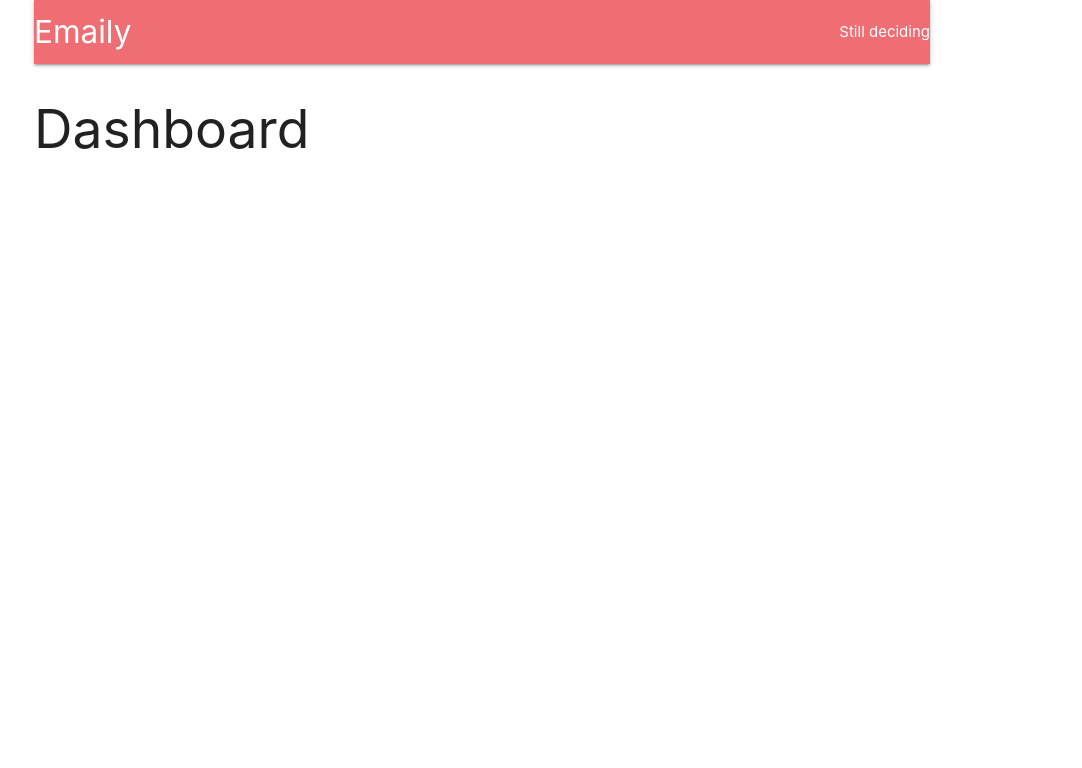
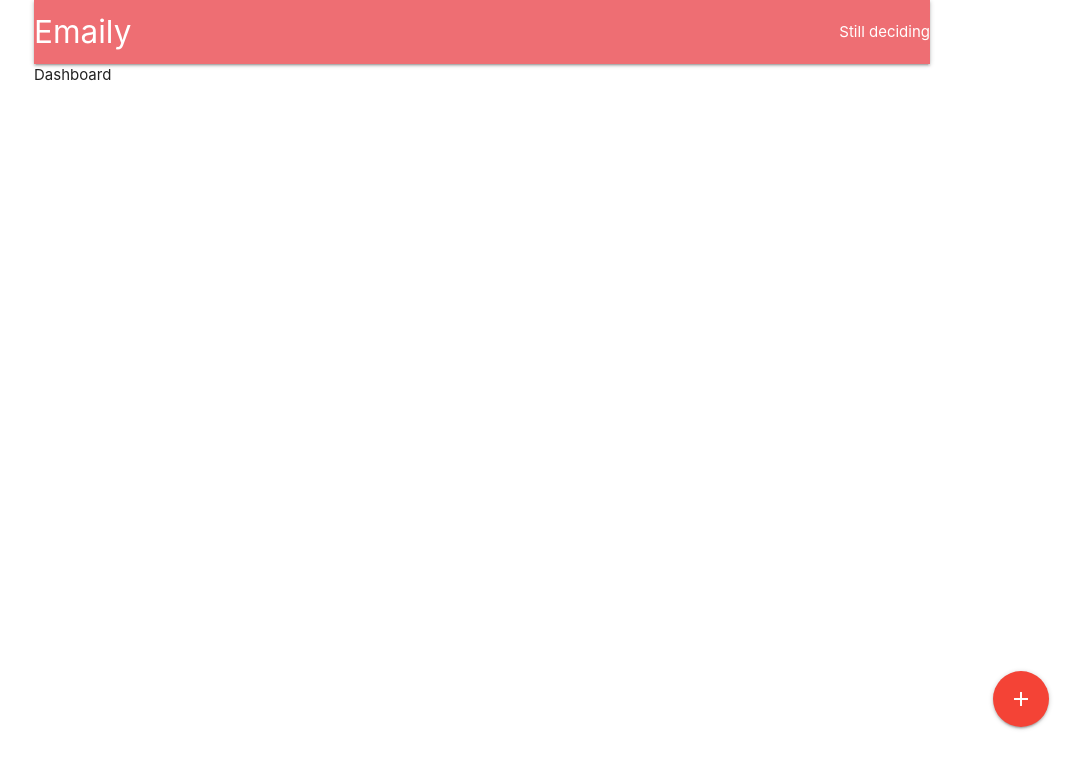
Before and after one commit to ilchenkoArtem/Emaily-Full-Stack-JS, a React (Create React App) app in the folder client/: page /surveys in a window 1280 px wide. Shown: the top 768 px of the page, without its empty margins (158-1240 px from the left). Built offline with nearby package versions, Linux system fonts and the light colour scheme; no server answers.

Commit message:
add survey new route and add redux form

```diff
--- a/client/package.json
+++ b/client/package.json
@@ -16,6 +16,7 @@
     "react-scripts": "3.3.0",
     "react-stripe-checkout": "^2.6.3",
     "redux": "^4.0.5",
+    "redux-form": "^8.1.0",
     "redux-thunk": "^2.3.0",
     "serialize-javascript": "^2.1.2"
   },
--- a/client/public/index.html
+++ b/client/public/index.html
@@ -8,6 +8,10 @@
     <meta
       name="description"
       content="Web site created using create-react-app"
+    />
+    <link
+      href="https://fonts.googleapis.com/icon?family=Material+Icons"
+      rel="stylesheet"
     />
     <link rel="apple-touch-icon" href="%PUBLIC_URL%/logo192.png" />
     <!--
--- a/client/src/components/App.js
+++ b/client/src/components/App.js
@@ -5,9 +5,8 @@
 
 import Header from "./Header";
 import Landing from "./Landing";
-
-const Dashboard = () => <h2>Dashboard</h2>;
-const SurveyNew = () => <h2>SurveyNew</h2>;
+import Dashboard from "./Dashboard";
+import SurveyNew from "./surveys/SurveyNew";
 
 const App = () => {
   const dispatch = useDispatch();
--- /dev/null
+++ b/client/src/components/Dashboard.js
@@ -0,0 +1,21 @@
+import React from "react";
+import { Link } from "react-router-dom";
+
+const Dashboard = () => {
+  return (
+    <div>
+      Dashboard
+      <div className="fixed-action-btn">
+        <Link
+          to="/surveys/new"
+          style={{ position: "absolute", bottom: "50px", right: "50px" }}
+          className="btn-floating btn-large red"
+        >
+          <i className="material-icons">add</i>
+        </Link>
+      </div>
+    </div>
+  );
+};
+
+export default Dashboard;
--- /dev/null
+++ b/client/src/components/surveys/SurveyForm.js
@@ -0,0 +1,13 @@
+//SurveyForm Shows a from for a user to add input
+import React, { Component } from "react";
+import { reduxForm } from "redux-form";
+
+class SurveyForm extends Component {
+  render() {
+    return <div>SurveyForm!</div>;
+  }
+}
+
+export default reduxForm({
+  form: "surveyForm"
+})(SurveyForm);
--- /dev/null
+++ b/client/src/components/surveys/SurveyNew.js
@@ -0,0 +1,15 @@
+//SurveyNew shows SurveyForm and SurveyFromReview
+import React, { Component } from "react";
+import SurveyForm from "./SurveyForm";
+
+class SurveyNew extends Component {
+  render() {
+    return (
+      <div>
+        <SurveyForm />
+      </div>
+    );
+  }
+}
+
+export default SurveyNew;
--- a/client/src/index.js
+++ b/client/src/index.js
@@ -3,6 +3,7 @@
 import React from "react";
 import ReactDOM from "react-dom";
 import { Provider } from "react-redux";
+import { composeWithDevTools } from "redux-devtools-extension/developmentOnly";
 import { applyMiddleware, createStore } from "redux";
 import reduxThunk from "redux-thunk";
 
@@ -13,7 +14,13 @@
 import axios from "axios";
 window.axios = axios;
 
-const store = createStore(reducers, {}, applyMiddleware(reduxThunk));
+console.log(process.env.NODE_ENV);
+
+const store = createStore(
+  reducers,
+  {},
+  composeWithDevTools(applyMiddleware(reduxThunk))
+);
 
 ReactDOM.render(
   <Provider store={store}>
--- a/client/src/reducers/index.js
+++ b/client/src/reducers/index.js
@@ -1,6 +1,8 @@
 import { combineReducers } from "redux";
 import authReducer from "./authReducer";
+import { reducer as reduxForm } from "redux-form";
 
 export default combineReducers({
-  auth: authReducer
+  auth: authReducer,
+  form: reduxForm
 });
```
Also changed, not shown: client/src/components/Dasboard.js (deleted).
